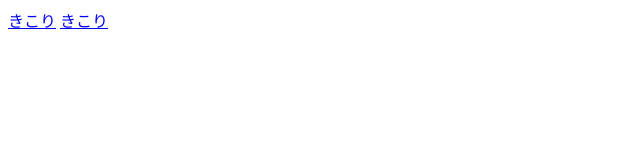
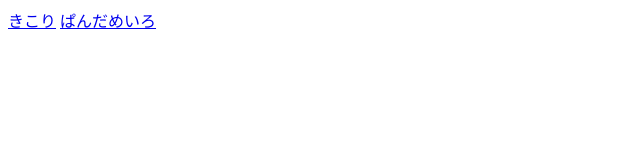
Before and after one commit to house-nonomura/house-nonomura.github.io, a plain HTML site: page index.html in a window 1280 px wide. Shown: the full height of the page, 0-640 px from the left. Drawn offline with Linux system fonts and the light colour scheme.

Commit message:
Update index.html

```diff
--- a/index.html
+++ b/index.html
@@ -6,6 +6,6 @@
 </head>
 <body>
   <a href="Woodcutter/index.html">きこり</a>
-  <a href="MazeWebGL/index.html">きこり</a>
+  <a href="MazeWebGL/index.html">ぱんだめいろ</a>
 </body>
 </html>
```
